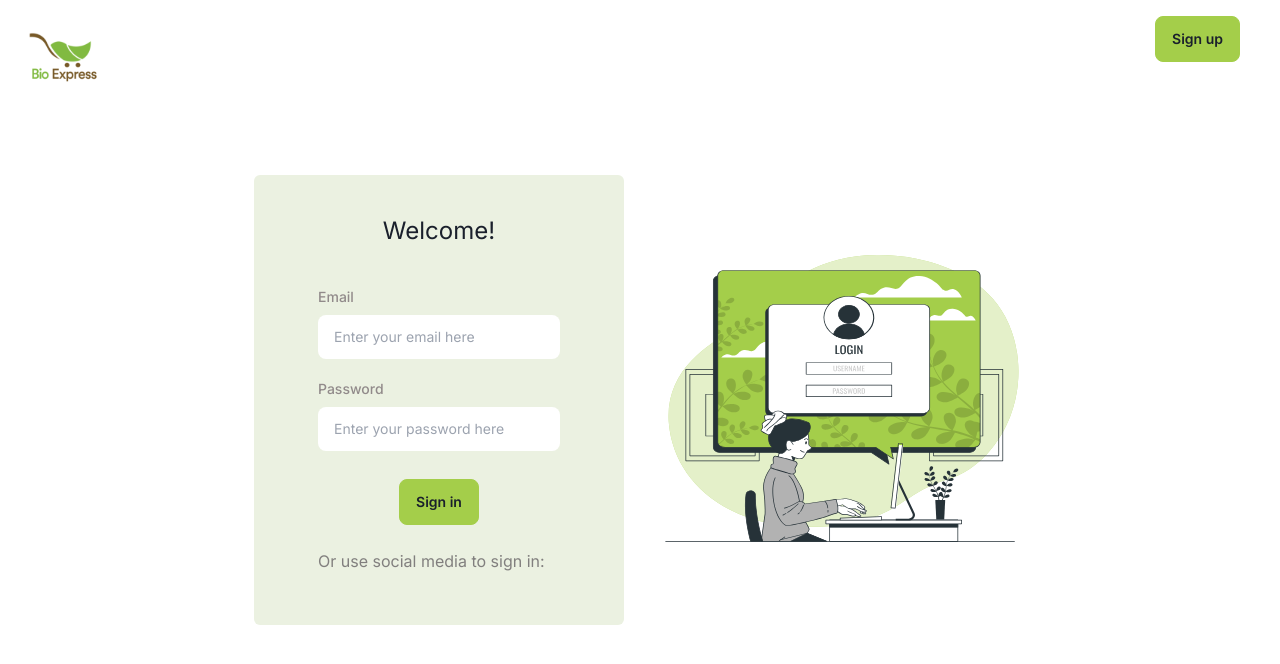
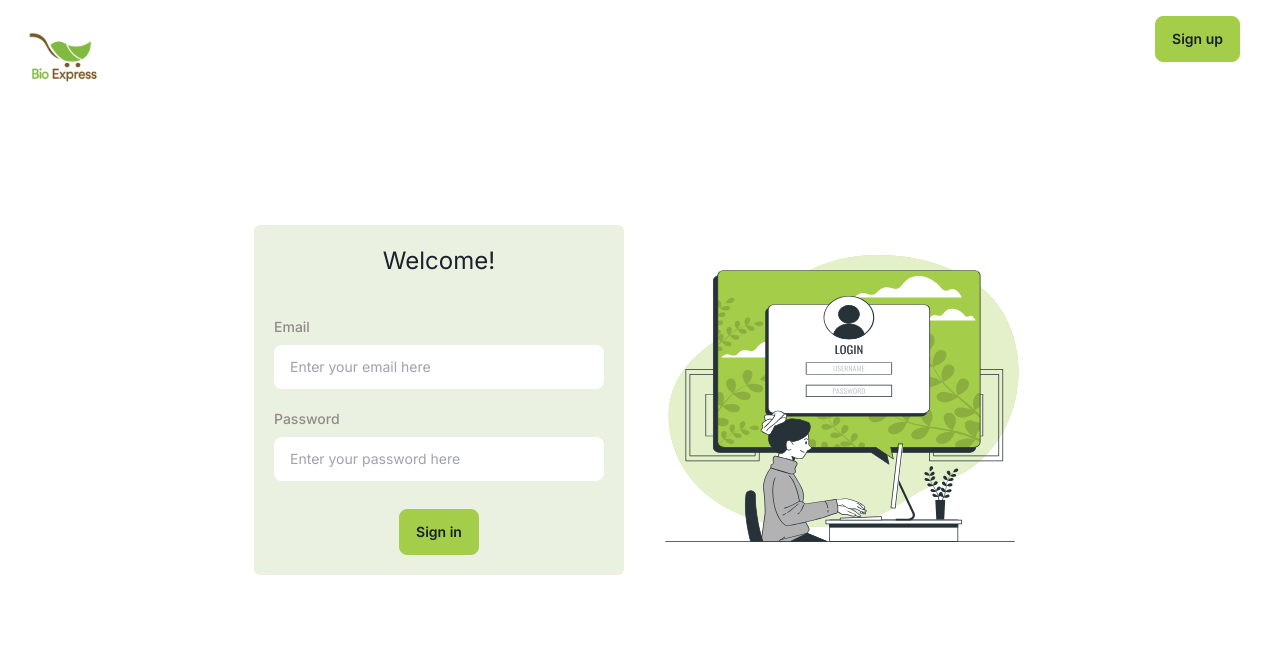
Before and after one commit to Mehalilsafi/bioExpress, a Next.js app: page /signin in a window 1280 px wide. Shown: the top 664 px of the page. Built offline with nearby package versions, Linux system fonts and the light colour scheme.

Commit message:
fix: inputs

```diff
--- a/app/(auth)/signin/components/form.jsx
+++ b/app/(auth)/signin/components/form.jsx
@@ -14,10 +14,10 @@ return (
 
     <div className="grid grid-cols-1 md:grid-cols-2 gap-8">
 
-        <div className="flex flex-col items-center justify-center bg-[#EBF1E1] p-10 rounded-md">
+        <div className="flex flex-col items-center justify-center bg-[#EBF1E1] p-5 rounded-md">
         <h2 className="text-2xl  mb-10">Welcome!</h2>
 
-        <form className="flex flex-col">
+        <form className="flex flex-col w-full">
 
         <label for="input-label" className="block text-sm font-medium mb-2 dark:text-white text-[#918A8A]">Email</label>
 
@@ -45,11 +45,11 @@ return (
 
             </div>
 
-            <p className="mt-6 text-[#4d464caa]">Or use social media to sign in:</p>
+            {/* <p className="mt-6 text-[#4d464caa]">Or use social media to sign in:</p>
             <div className="flex justify-between mt-3">
 
                     <FontAwesomeIcon icon={faGoogle} />
-                </div>
+                </div> */}
         </form>
         </div>
 
--- a/app/(auth)/signup/signupDelivery/components/form.jsx
+++ b/app/(auth)/signup/signupDelivery/components/form.jsx
@@ -10,7 +10,7 @@ const DeliverySignup = () => {
     return (
         <div className="grid grid-cols-1 md:grid-cols-2 items-center justify-center h-screen gap-8 mx-auto ">
 
-        <div className="hidden md:flex items-center justify-center">
+        <div className="hidden md:flex items-center justify-center ">
         <div className=" flex flex-col items-center justify-center">
             <h2 className='text-[#918A8A] mb-4'>Join Bio Express Community!</h2>
             <Image src={Delivery} alt="Welcome SVG" width={500} height={500}/>
@@ -22,7 +22,7 @@ const DeliverySignup = () => {
                 < div className="flex flex-col items-center justify-center bg-[#EBF1E1] p-8 rounded-md ">
 
 
-        <form className="flex flex-col  ">
+        <form className="flex flex-col w-full ">
 
 
             <label for="input-label" className="block text-sm font-medium mb-2 dark:text-white text-[#918A8A]">Your full name</label>
--- a/app/(auth)/signup/signupDelivery/components/navBar.jsx
+++ b/app/(auth)/signup/signupDelivery/components/navBar.jsx
@@ -5,15 +5,15 @@ import Logo from '@/assets/logo.svg';
 import Image from 'next/image';
 const NavBar = () => {
     return (
-        <div className=" p-4 flex justify-between items-center fixed w-full z-10">
+        <div className=" p-4 flex justify-between items-center fixed w-full ">
 
-            <div className="flex items-center">
+
                 <div className="w-150 h-8 mr-5">
 
                 <Image src={Logo} alt="Logo" />
                 </div>
 
-            </div>
+
 
         </div>
     );
--- a/app/(auth)/signup/signupUser/components/form.jsx
+++ b/app/(auth)/signup/signupUser/components/form.jsx
@@ -21,7 +21,7 @@ const UserSignup = () => {
                 <div className="flex flex-col items-center justify-center bg-[#EBF1E1] p-10 rounded-md">
                     <h2 className="text-2xl mb-10 font-bold">Join Us!</h2>
 
-        <form className="flex flex-col">
+        <form className="flex flex-col w-full">
 
 
             <label for="input-label" className="block text-sm font-medium mb-2 dark:text-white text-[#918A8A]">Username</label>
```
